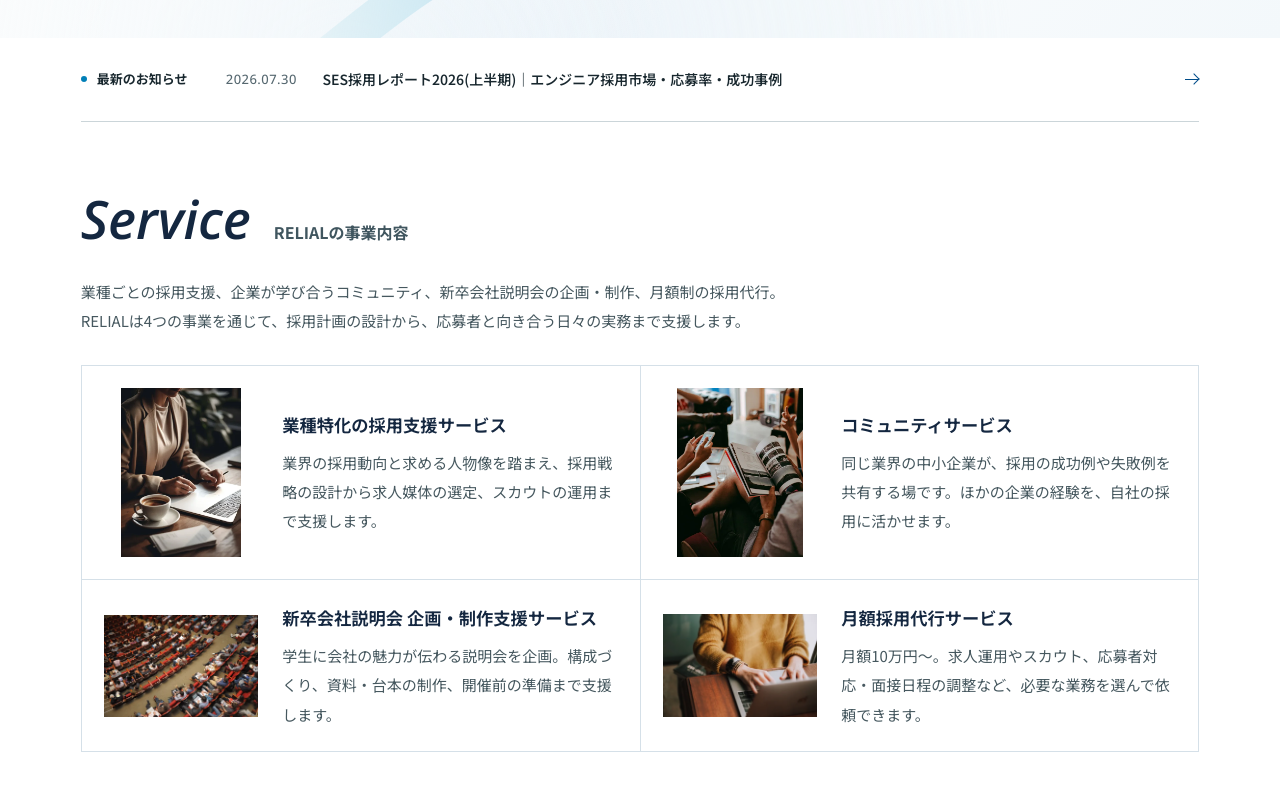
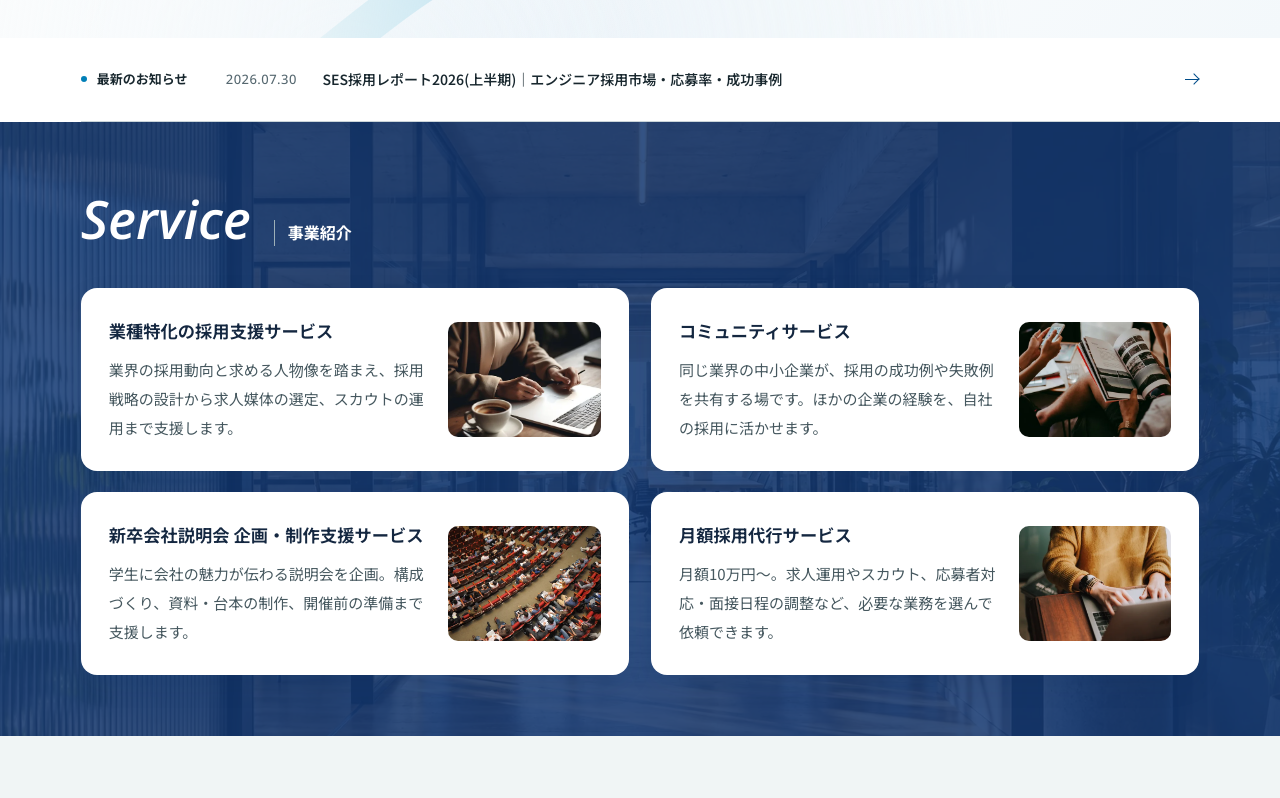
Before and after one commit to infoquestcrew-ui/relial-ui, a plain HTML site: page index.html in a window 1280 px wide. Shown: the part 682-1480 px from the top of the page. Drawn offline with Linux system fonts and the light colour scheme; a web font is replaced by a local one.

Commit message:
Restore blue service section with borderless photo cards

```diff
--- a/home.css
+++ b/home.css
@@ -251,7 +251,7 @@ html:not([data-opening]) .flow-settled { mask: none; }
 .home-title > :first-child { font: italic 600 clamp(42px, 4.2vw, 53px)/1.35 var(--en); letter-spacing: normal; }
 .home-title > :last-child { padding-left: 13px; border-left: 1px solid #9db0b8; color: #40565f; font-size: 16px; font-weight: 700; line-height: 1.6; letter-spacing: normal; }
 .heading-line > p { max-width: 29em; }
-.heading-line > p, .services-intro, .services-grid p { color: var(--home-text); font-size: 15px; line-height: 1.95; }
+.heading-line > p, .services-grid p { color: var(--home-text); font-size: 15px; line-height: 1.95; }
 .notice-list { list-style: none; }
 
 .home-results { padding-block: clamp(64px, 6.5vw, 107px); background: var(--home-paper); }
@@ -349,7 +349,7 @@ html:not([data-opening]) .flow-settled { mask: none; }
   .home-space { padding-block: 63px; }
   .heading-line { flex-wrap: wrap; gap: 19px; margin-bottom: 25px; }
   .heading-line > p { max-width: 35em; }
-  .heading-line > p, .services-intro, .services-grid p { font-size: 14px; }
+  .heading-line > p, .services-grid p { font-size: 14px; }
   .home-title > :first-child { font-size: 36px; }
   .home-title > :last-child { font-size: 14px; padding-left: 10px; }
   .record-grid { padding-top: 18px; }
--- a/index.html
+++ b/index.html
@@ -27,8 +27,8 @@
       })();
     </script>
     <link rel="preload" as="font" type="font/woff2" href="assets/fonts/noto-sans-jp-ui.woff2" crossorigin>
-    <link rel="stylesheet" href="site.css?v=17">
-    <link rel="stylesheet" href="home.css?v=12">
+    <link rel="stylesheet" href="site.css?v=18">
+    <link rel="stylesheet" href="home.css?v=13">
     <script src="site.js?v=5" defer></script>
     <script src="home.js?v=8" defer></script>
   </head>
@@ -152,57 +152,46 @@
       </aside>
 
       <section class="home-services" id="service" aria-labelledby="service-title" data-cursor-glow>
-        <div data-reveal>
-          <h2 class="home-title" id="service-title"><span lang="en" aria-hidden="true">Service</span><span>RELIALの事業内容</span></h2>
-          <p class="services-intro">業種ごとの採用支援、企業が学び合うコミュニティ、新卒会社説明会の企画・制作、月額制の採用代行。<br class="on-wide">RELIALは4つの事業を通じて、採用計画の設計から、応募者と向き合う日々の実務まで支援します。</p>
-        </div>
-        <ul class="services-grid" data-reveal>
+        <h2 class="home-title" id="service-title" data-reveal><span lang="en" aria-hidden="true">Service</span><span>事業紹介</span></h2>
+        <ul class="services-grid" role="list" data-reveal>
           <li>
             <a href="services.html" aria-labelledby="service-industry-name">
+              <h3 id="service-industry-name">業種特化の採用支援サービス</h3>
+              <p>業界の採用動向と求める人物像を踏まえ、採用戦略の設計から求人媒体の選定、スカウトの運用まで支援します。</p>
               <picture>
                 <source media="(max-width: 768px)" srcset="assets/service-industry.webp" width="480" height="480">
                 <img src="assets/service-industry-full.webp" width="453" height="640" loading="lazy" decoding="async" alt="">
               </picture>
-              <div>
-                <h3 id="service-industry-name">業種特化の採用支援サービス</h3>
-                <p>業界の採用動向と求める人物像を踏まえ、採用戦略の設計から求人媒体の選定、スカウトの運用まで支援します。</p>
-              </div>
             </a>
           </li>
           <li>
             <a href="community.html" aria-labelledby="service-community-name">
+              <h3 id="service-community-name">コミュニティサービス</h3>
+              <p>同じ業界の中小企業が、採用の成功例や失敗例を共有する場です。ほかの企業の経験を、自社の採用に活かせます。</p>
               <picture>
                 <source media="(max-width: 768px)" srcset="assets/service-community.webp" width="480" height="480">
                 <img src="assets/service-community-full.webp" width="480" height="640" loading="lazy" decoding="async" alt="">
               </picture>
-              <div>
-                <h3 id="service-community-name">コミュニティサービス</h3>
-                <p>同じ業界の中小企業が、採用の成功例や失敗例を共有する場です。ほかの企業の経験を、自社の採用に活かせます。</p>
-              </div>
             </a>
           </li>
           <li>
             <a href="graduate-events.html" aria-labelledby="service-graduates-name">
+              <h3 id="service-graduates-name"><span class="phrase">新卒会社説明会</span> <span class="phrase">企画・制作支援サービス</span></h3>
+              <p>学生に会社の魅力が伝わる説明会を企画。構成づくり、資料・台本の制作、開催前の準備まで支援します。</p>
               <picture>
                 <source media="(max-width: 768px)" srcset="assets/service-graduates.webp" width="480" height="480">
                 <img src="assets/service-graduates-full.webp" width="640" height="426" loading="lazy" decoding="async" alt="">
               </picture>
-              <div>
-                <h3 id="service-graduates-name"><span class="phrase">新卒会社説明会</span> <span class="phrase">企画・制作支援サービス</span></h3>
-                <p>学生に会社の魅力が伝わる説明会を企画。構成づくり、資料・台本の制作、開催前の準備まで支援します。</p>
-              </div>
             </a>
           </li>
           <li>
             <a href="monthly-rpo.html" aria-labelledby="service-monthly-name">
+              <h3 id="service-monthly-name">月額採用代行サービス</h3>
+              <p>月額10万円〜。求人運用やスカウト、応募者対応・面接日程の調整など、必要な業務を選んで依頼できます。</p>
               <picture>
                 <source media="(max-width: 768px)" srcset="assets/service-monthly.webp" width="480" height="480">
                 <img src="assets/service-monthly-full.webp" width="640" height="427" loading="lazy" decoding="async" alt="">
               </picture>
-              <div>
-                <h3 id="service-monthly-name">月額採用代行サービス</h3>
-                <p>月額10万円〜。求人運用やスカウト、応募者対応・面接日程の調整など、必要な業務を選んで依頼できます。</p>
-              </div>
             </a>
           </li>
         </ul>
--- a/site.css
+++ b/site.css
@@ -1818,57 +1818,77 @@ body.menu-open { overflow: hidden; }
 /* The four services on the home page */
 .home-services {
   padding-block: clamp(54px, 4.8vw, 80px);
-  color: var(--ink);
-  background: white;
-}
-.home-services .home-title > :last-child { padding-left: 0; border-left: 0; }
-.services-intro { margin-top: clamp(18px, 1.7vw, 26px); }
+  color: white;
+  background-color: var(--ink);
+  background-color: color-mix(in srgb, var(--ink) 63%, var(--blue));
+}
+.home-services::before {
+  content: "";
+  position: absolute;
+  inset: 0;
+  z-index: -2;
+  background: url("assets/office.webp") center 46% / cover no-repeat;
+  opacity: .14;
+  pointer-events: none;
+}
+.home-services .home-title > :last-child { color: inherit; }
 .services-grid {
   display: grid;
   grid-template-columns: repeat(2, minmax(0, 1fr));
-  margin-top: clamp(24px, 2.3vw, 36px);
+  gap: clamp(16px, 1.7vw, 26px);
+  margin-top: clamp(26px, 2.6vw, 40px);
   list-style: none;
-  border: solid var(--rule);
-  border-width: 1px 0 0 1px;
-}
-.services-grid > li {
-  min-width: 0;
-  border: solid var(--rule);
-  border-width: 0 1px 1px 0;
-}
+}
+.services-grid > li { min-width: 0; container-type: inline-size; }
 .services-grid a {
   display: grid;
-  grid-template-columns: clamp(98px, 30%, 180px) minmax(0, 1fr);
+  grid-template-columns: minmax(0, 1fr) clamp(76px, 31%, 174px);
+  grid-template-areas: "name photo" "copy photo";
+  align-content: center;
   align-items: center;
-  gap: clamp(16px, 1.9vw, 30px);
+  gap: 8px clamp(16px, 1.7vw, 26px);
   height: 100%;
-  padding: clamp(18px, 1.75vw, 28px);
-}
+  padding: clamp(20px, 2.2vw, 34px);
+  border-radius: 16px;
+  color: var(--ink);
+  background: white;
+  box-shadow: var(--shadow);
+}
+.services-grid h3 { grid-area: name; align-self: end; word-break: auto-phrase; }
+.services-grid p { grid-area: copy; align-self: start; }
 .services-grid picture {
-  display: flex;
-  justify-content: center;
-  min-width: 0;
-}
-.services-grid img { width: auto; max-height: clamp(135px, 13.2vw, 190px); }
-.services-grid h3 { word-break: auto-phrase; }
-.services-grid p { margin-top: 8px; }
+  grid-area: photo;
+  display: block;
+  width: 100%;
+  aspect-ratio: 4 / 3;
+  overflow: hidden;
+  border-radius: 10px;
+}
+.services-grid img {
+  width: 100%;
+  height: 100%;
+  object-fit: cover;
+  object-position: center 58%;
+}
 .services-grid a:focus-visible { outline: 2px solid var(--blue); outline-offset: -5px; }
 @media (hover: hover) {
-  .services-grid a:hover { background: var(--pale); color: var(--blue); }
-  .services-grid a:hover h3 { text-decoration: underline; text-underline-offset: .24em; }
-}
-@media (prefers-reduced-motion: no-preference) {
-  .services-grid a { transition: background-color .22s ease; }
+  .services-grid a:hover h3 { color: var(--blue); text-decoration: underline; text-underline-offset: .24em; }
 }
 @media (max-width: 768px) {
   .home-services { padding-block: 54px; }
-  .home-services .home-title { flex-direction: column; align-items: flex-start; gap: 7px; }
-  .services-intro { margin-top: 21px; }
-  .services-grid { grid-template-columns: minmax(0, 1fr); margin-top: 26px; }
-  .services-grid a { grid-template-columns: clamp(68px, 22vw, 130px) minmax(0, 1fr); align-items: start; gap: clamp(12px, 4vw, 24px); padding: clamp(14px, 4.5vw, 24px); }
-  .services-grid img { width: 100%; max-height: none; }
-  .services-grid p { margin-top: 6px; }
+  .services-grid { grid-template-columns: minmax(0, 1fr); }
+}
+@container (max-width: 24rem) {
+  .services-grid a {
+    grid-template-columns: minmax(0, 1fr) clamp(76px, 30%, 108px);
+    grid-template-areas: "name photo" "copy copy";
+    gap: 12px;
+  }
+  .services-grid h3 { align-self: center; }
 }
 @media print {
+  .home-services { background: white; color: var(--ink); }
+  .home-services::before { display: none; }
   .services-grid > li { break-inside: avoid; }
-}
+  .services-grid a { box-shadow: none; }
+}
```
Also changed, not shown: 1 other file.
